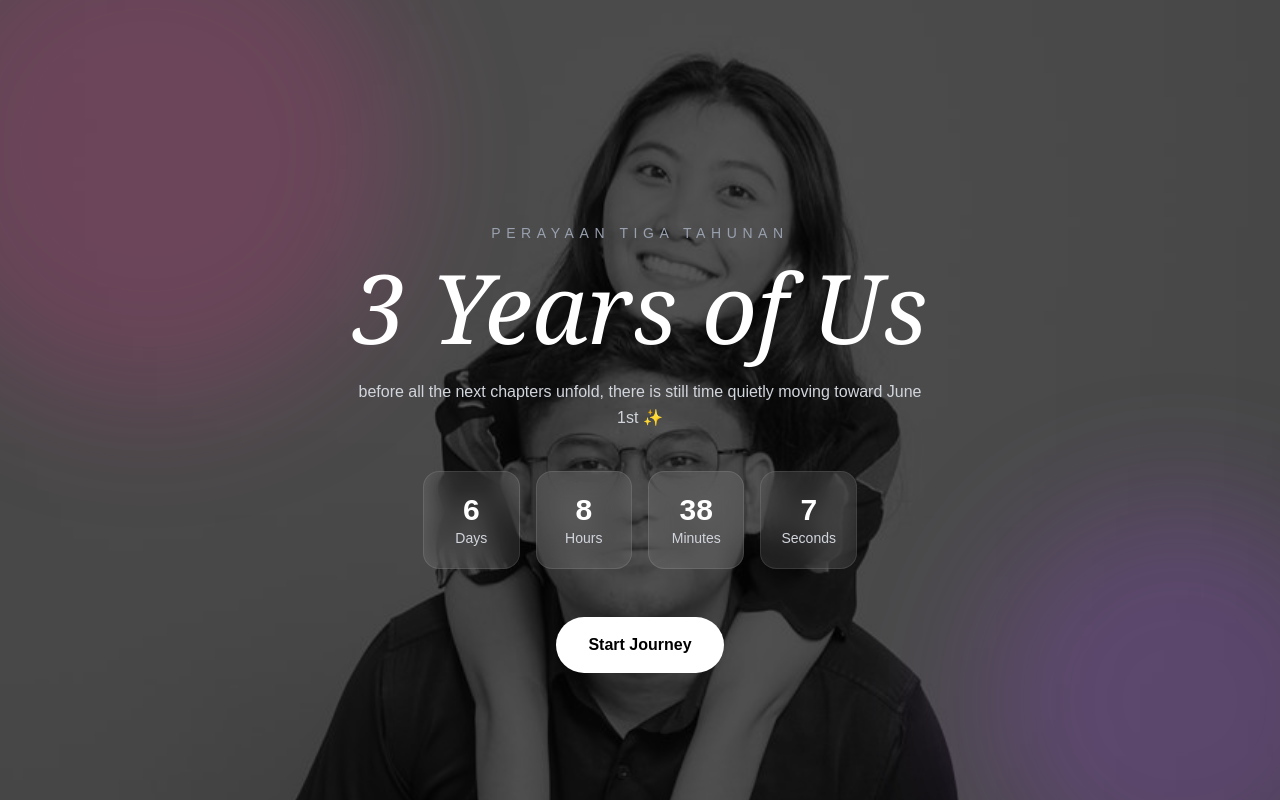
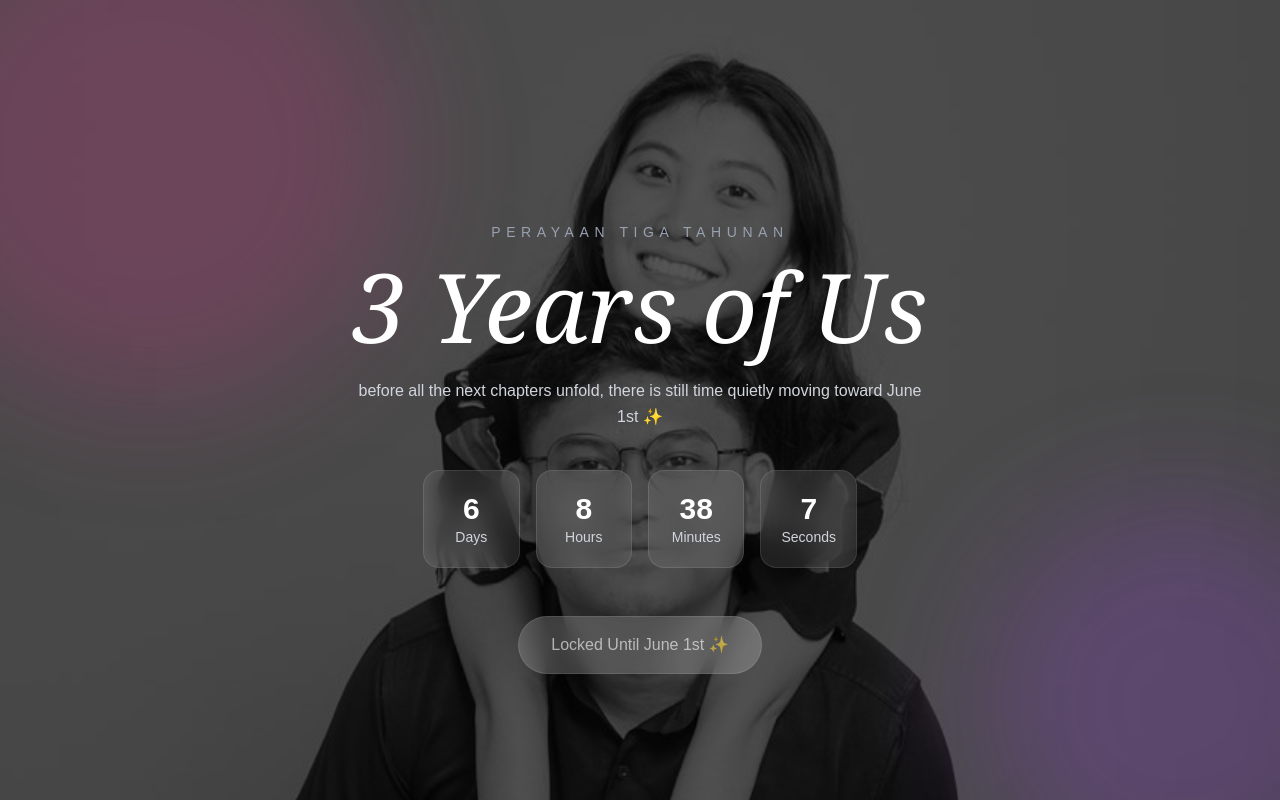
Before and after one commit to didaa08/perayaan3tahunan, a Next.js app: page / in a window 1280 px wide. Built offline with nearby package versions, Linux system fonts and the light colour scheme.

Commit message:
lock until june 1

```diff
--- a/app/page.tsx
+++ b/app/page.tsx
@@ -3,6 +3,7 @@
 import { useEffect, useRef, useState } from "react";
 
 export default function Home() {
+
   const targetDate = new Date("2026-06-01T00:00:00");
 
   const audioRef = useRef<HTMLAudioElement>(null);
@@ -15,7 +16,9 @@ export default function Home() {
   });
 
   useEffect(() => {
+
     const timer = setInterval(() => {
+
       const now = new Date();
 
       const difference =
@@ -43,30 +46,45 @@ export default function Home() {
         minutes,
         seconds,
       });
+
     }, 1000);
 
     return () => clearInterval(timer);
+
   }, []);
 
+  // MUSIC
   useEffect(() => {
+
     const playMusic = async () => {
+
       try {
+
         await audioRef.current?.play();
+
       } catch (err) {
+
         console.log("Autoplay blocked");
+
       }
+
     };
 
     playMusic();
 
     const unlockAudio = async () => {
+
       try {
+
         await audioRef.current?.play();
+
         document.removeEventListener(
           "click",
           unlockAudio
         );
+
       } catch {}
+
     };
 
     document.addEventListener(
@@ -75,14 +93,18 @@ export default function Home() {
     );
 
     return () => {
+
       document.removeEventListener(
         "click",
         unlockAudio
       );
+
     };
+
   }, []);
 
   return (
+
     <main className="min-h-screen bg-black text-white relative overflow-hidden">
 
       {/* MUSIC */}
@@ -160,6 +182,8 @@ export default function Home() {
         </div>
 
         {/* BUTTON */}
+        {new Date() >= targetDate ? (
+
           <a
             href="/chapters"
             className="px-8 py-4 rounded-full bg-white text-black font-semibold hover:scale-105 transition duration-300"
@@ -167,9 +191,23 @@ export default function Home() {
             Start Journey
           </a>
 
+        ) : (
+
+          <button
+            disabled
+            className="px-8 py-4 rounded-full bg-white/20 text-white/60 border border-white/10 backdrop-blur-md cursor-not-allowed"
+          >
+            Locked Until June 1st ✨
+          </button>
+
+        )}
+
       </div>
+
     </main>
+
   );
+
 }
 
 function TimeCard({
@@ -179,7 +217,9 @@ function TimeCard({
   value: number;
   label: string;
 }) {
+
   return (
+
     <div className="bg-white/10 border border-white/10 backdrop-blur-md rounded-2xl p-5 min-w-[90px]">
 
       <div className="text-3xl font-bold">
@@ -191,5 +231,7 @@ function TimeCard({
       </div>
 
     </div>
+
   );
+
 }
```
Lines whose indentation alone changed are shown as unchanged.
